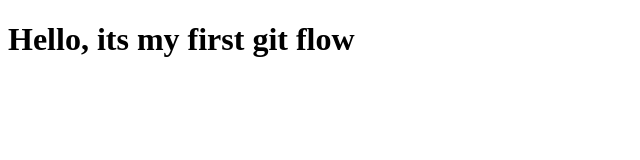
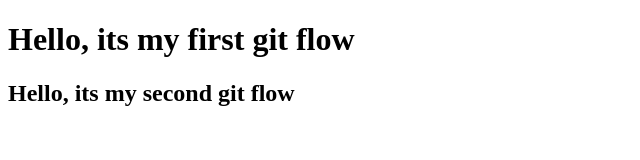
Before and after one commit to AntonYarovoy/First-Task, a plain HTML site: page index.html in a window 1280 px wide. Shown: the whole page, without its empty margins (0-640 px from the left). Drawn offline with Linux system fonts and the light colour scheme.

Commit message:
add h2, add gitignore

```diff
--- a/index.html
+++ b/index.html
@@ -8,5 +8,6 @@
 </head>
 <body>
     <h1> Hello, its my first git flow</h1>
+    <h2> Hello, its my second git flow</h2>
 </body>
 </html>
```
Also changed, not shown: 1 other file.
